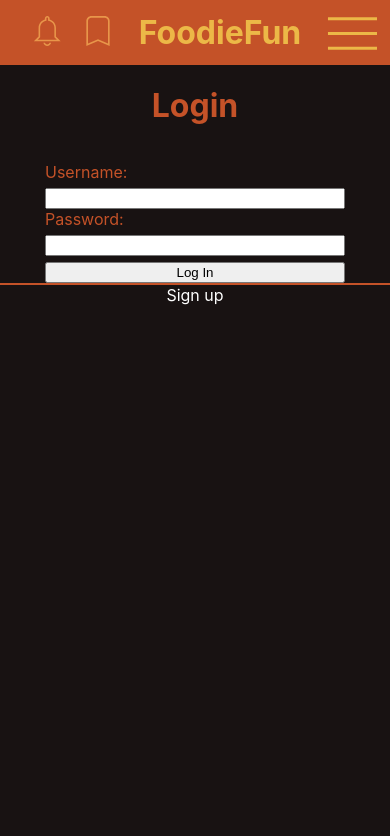
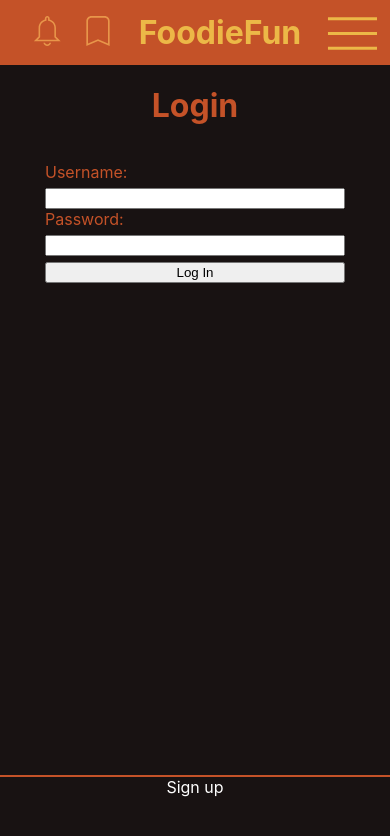
Before and after one commit to BW-FoodieFun-5/frontend, a React (Create React App) app in the folder foodie/: page /login in a window 390 px wide. Shown: the top 836 px of the page. Built offline with nearby package versions, Linux system fonts and the light colour scheme.

Commit message:
Final mobile edits for the night

```diff
--- a/foodie/src/components/login/LoginRoute.js
+++ b/foodie/src/components/login/LoginRoute.js
@@ -20,7 +20,7 @@ export default function LoginRoute() {
                     <Login />
                 </StyledLogin>
 
-                <StyledBottomBar>
+                <StyledBottomBar style={{ position: 'fixed' }}>
                     <LoginBar />
                 </StyledBottomBar>
             </StyledMainPage>
--- a/foodie/src/components/signUp/SignupRoute.js
+++ b/foodie/src/components/signUp/SignupRoute.js
@@ -20,7 +20,7 @@ export default function SignupRoute() {
                     <Signup />
                 </StyledLogin>
 
-                <StyledBottomBar>
+                <StyledBottomBar style={{ position: 'fixed' }}>
                     <SignupBar />
                 </StyledBottomBar>
             </StyledMainPage>
```
